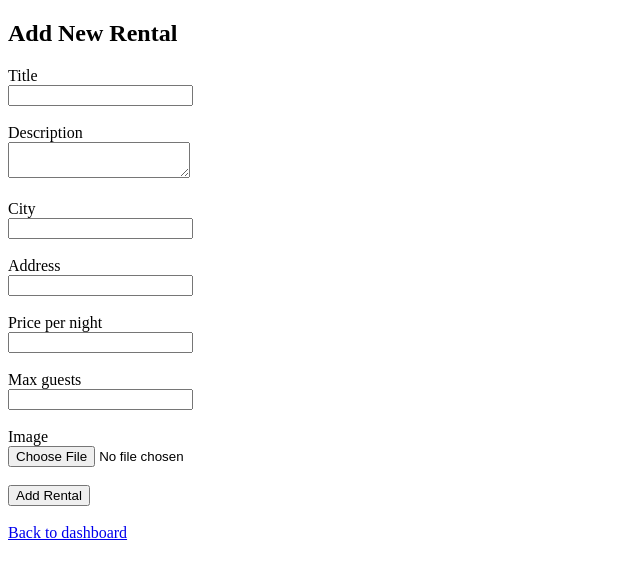
After one commit to Parlog07/Kari-V.0.1, a PHP site: page /host/add_rental.php in a window 1280 px wide. The commit adds this page. Shown: the top 579 px of the page, without its empty margins (0-640 px from the left). Run offline with PHP 8.4, Linux system fonts and the light colour scheme; the visitor is signed in with stand-in values (Sample User, id 1).

Commit message:
add add_rental.php on host mode and update rental.php

```diff
--- a/rental_platform/db.sql
+++ b/rental_platform/db.sql
@@ -66,3 +66,9 @@ CREATE TABLE reviews (
 );
 
 SHOW COLUMNS FROM users LIKE 'role';
+
+
+ALTER TABLE rentals
+ADD image_path VARCHAR(255) DEFAULT NULL;
+
+DESCRIBE rentals;
--- /dev/null
+++ b/rental_platform/public/host/add_rental.php
@@ -0,0 +1,122 @@
+<?php
+require_once "../../config/autoload.php";
+session_start();
+
+if (!isset($_SESSION['user_id'])) {
+    header("Location: ../login.php");
+    exit;
+}
+
+if ($_SESSION['role'] !== 'host') {
+    die("Access denied");
+}
+
+$db = new Database();
+$pdo = $db->getConnection();
+
+$rentalModel = new Rental($pdo);
+
+$error = null;
+$success = null;
+
+if ($_SERVER['REQUEST_METHOD'] === 'POST') {
+
+    $title = trim($_POST['title'] ?? '');
+    $description = trim($_POST['description'] ?? '');
+    $city = trim($_POST['city'] ?? '');
+    $address = trim($_POST['address'] ?? '');
+    $price = $_POST['price_per_night'] ?? '';
+    $maxGuests = $_POST['max_guests'] ?? '';
+
+    if (
+        empty($title) ||
+        empty($description) ||
+        empty($city) ||
+        empty($address) ||
+        empty($price) ||
+        empty($maxGuests)
+    ) {
+        $error = "All fields are required";
+    } else {
+
+        $imagePath = null;
+
+        if (!empty($_FILES['image']['name'])) {
+            $uploadDir = "../uploads/";
+
+            if (!is_dir($uploadDir)) {
+                mkdir($uploadDir, 0777, true);
+            }
+
+            $fileName = uniqid() . "_" . basename($_FILES['image']['name']);
+            $targetPath = $uploadDir . $fileName;
+
+            if (move_uploaded_file($_FILES['image']['tmp_name'], $targetPath)) {
+                $imagePath = "uploads/" . $fileName;
+            }
+        }
+
+        $rentalModel->create([
+            'host_id' => $_SESSION['user_id'],
+            'title' => $title,
+            'description' => $description,
+            'city' => $city,
+            'address' => $address,
+            'price_per_night' => $price,
+            'max_guests' => $maxGuests,
+            'image_path' => $imagePath
+        ]);
+
+        $success = "Rental added successfully";
+    }
+}
+?>
+
+<!DOCTYPE html>
+<html>
+<head>
+    <title>Add Rental</title>
+</head>
+<body>
+
+<h2>Add New Rental</h2>
+
+<?php if ($error): ?>
+    <p style="color:red;"><?php echo htmlspecialchars($error); ?></p>
+<?php endif; ?>
+
+<?php if ($success): ?>
+    <p style="color:green;"><?php echo htmlspecialchars($success); ?></p>
+<?php endif; ?>
+
+<form method="POST" enctype="multipart/form-data">
+
+    <label>Title</label><br>
+    <input type="text" name="title" required><br><br>
+
+    <label>Description</label><br>
+    <textarea name="description" required></textarea><br><br>
+
+    <label>City</label><br>
+    <input type="text" name="city" required><br><br>
+
+    <label>Address</label><br>
+    <input type="text" name="address" required><br><br>
+
+    <label>Price per night</label><br>
+    <input type="number" step="0.01" name="price_per_night" required><br><br>
+
+    <label>Max guests</label><br>
+    <input type="number" name="max_guests" required><br><br>
+
+    <label>Image</label><br>
+    <input type="file" name="image" accept="image/*"><br><br>
+
+    <button type="submit">Add Rental</button>
+</form>
+
+<br>
+<a href="dashboard.php">Back to dashboard</a>
+
+</body>
+</html>
--- a/rental_platform/src/Rental.php
+++ b/rental_platform/src/Rental.php
@@ -12,9 +12,9 @@ class Rental
     public function create(array $data): bool
     {
         $sql = "INSERT INTO rentals
-                (host_id, title, description, city, address, price_per_night, max_guests)
-                VALUES
-                (:host_id, :title, :description, :city, :address, :price, :max_guests)";
+            (host_id, title, description, city, address, price_per_night, max_guests, image_path)
+            VALUES
+            (:host_id, :title, :description, :city, :address, :price, :max_guests, :image_path)";
 
         $stmt = $this->pdo->prepare($sql);
 
@@ -25,9 +25,11 @@ class Rental
             'city' => $data['city'],
             'address' => $data['address'],
             'price' => $data['price_per_night'],
-            'max_guests' => $data['max_guests']
+            'max_guests' => $data['max_guests'],
+            'image_path' => $data['image_path']
         ]);
     }
+
     public function findById(int $id): ?array
     {
         $sql = "SELECT * FROM rentals WHERE id = :id LIMIT 1";
```
